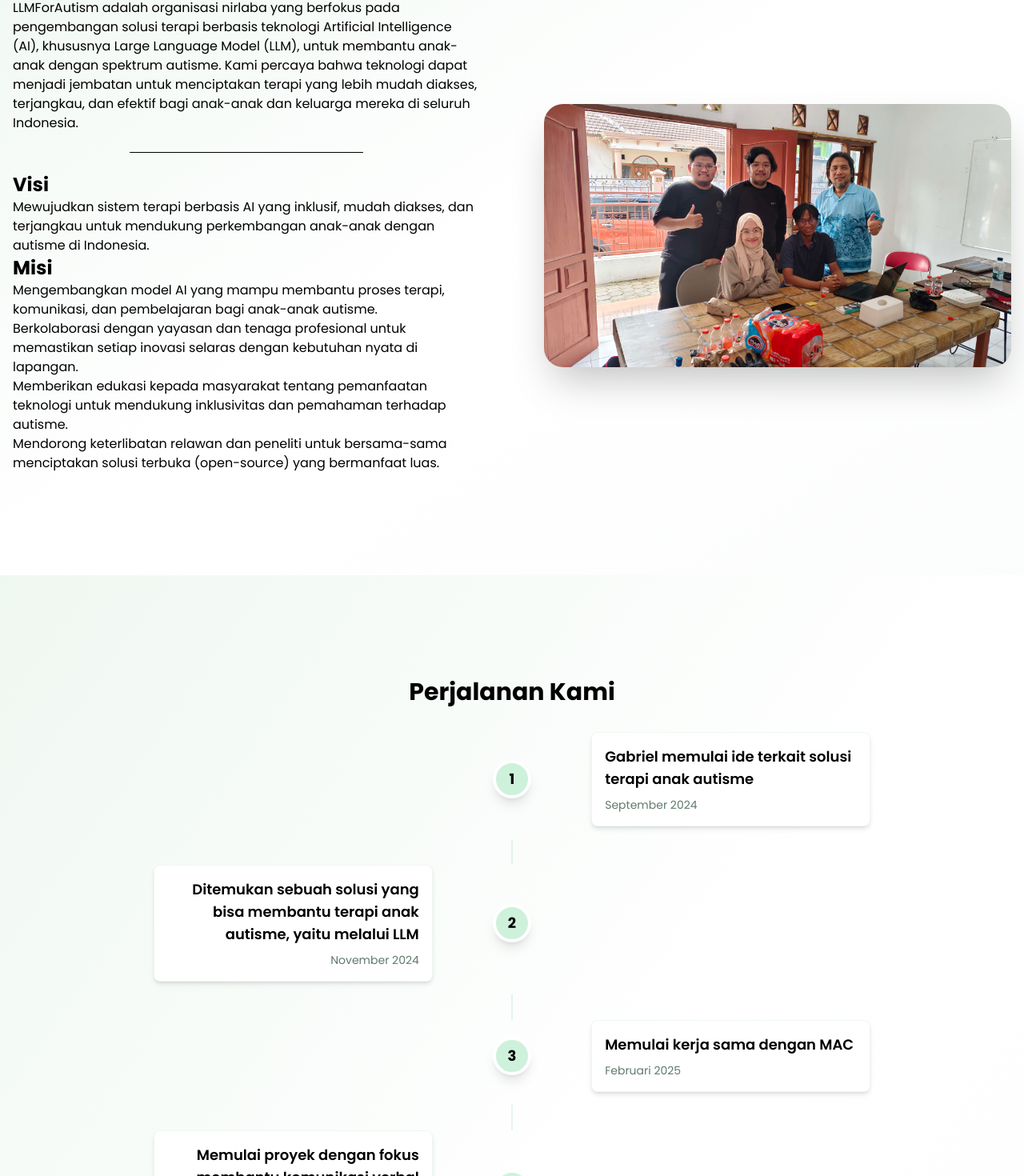
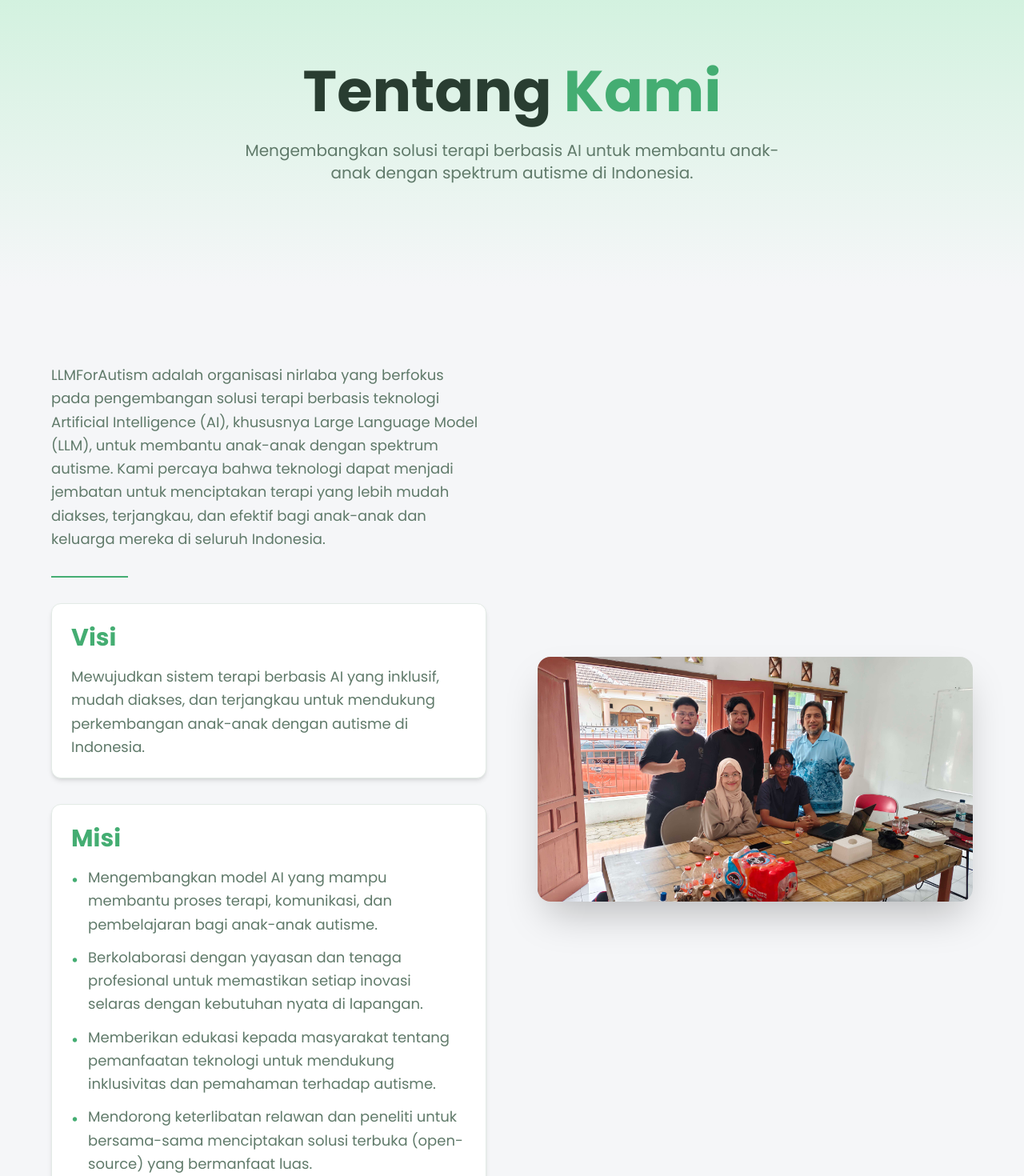
Before and after one commit to LLMForAutism/web, a Next.js app: page /about in a window 1280 px wide. Shown: the part 130-1600 px from the top of the page at 80% size. Built offline with nearby package versions, Linux system fonts and the light colour scheme.

Commit message:
style: improve ui consistency across all pages

```diff
--- a/src/app/about/components/about-us.tsx
+++ b/src/app/about/components/about-us.tsx
@@ -3,60 +3,151 @@ import visitToMac from "@/assets/img/kunjungan-ke-mac.jpg";
 
 export default function AboutUs() {
 	return (
-		<section className="relative overflow-hidden bg-gradient-to-br from-primary/20 via-background to-secondary/30 py-20 md:py-32">
-			<div className="flex container mx-auto px-4 gap-20 flex-col md:flex-row">
-				<div className="w-full order-2 md:order-1 md:w-1/2 md:max-w-1/2">
-					<p>
+		<>
+			{/* Hero Section */}
+			<section className="bg-gradient-to-b from-mint-green to-whitesmoke py-20 md:py-32 mt-20">
+				<div className="container mx-auto px-4">
+					<div className="max-w-4xl mx-auto text-center">
+						<h1
+							className="text-4xl md:text-6xl lg:text-7xl font-bold mb-6"
+							style={{ fontFamily: "Poppins, sans-serif" }}
+						>
+							<span className="text-foreground">Tentang </span>
+							<span className="text-jade-green">Kami</span>
+						</h1>
+						<p
+							className="text-lg md:text-xl text-muted-foreground max-w-2xl mx-auto"
+							style={{ fontFamily: "Poppins, sans-serif" }}
+						>
+							Mengembangkan solusi terapi berbasis AI untuk membantu anak-anak
+							dengan spektrum autisme di Indonesia.
+						</p>
+					</div>
+				</div>
+			</section>
+
+			{/* Main Content Section */}
+			<section className="py-16 md:py-24">
+				<div className="container mx-auto px-4">
+					<div className="grid lg:grid-cols-2 gap-12 lg:gap-16 items-center max-w-6xl mx-auto">
+						{/* Image */}
+						<div className="order-1 lg:order-2">
+							<div className="relative rounded-2xl overflow-hidden shadow-2xl">
+								<Image
+									src={visitToMac}
+									alt="Potret kunjungan ke MAC (Malang Autism Center)"
+									className="w-full h-auto object-cover"
+								/>
+							</div>
+						</div>
+
+						{/* Content */}
+						<div className="order-2 lg:order-1 space-y-8">
+							{/* About Description */}
+							<div>
+								<p
+									className="text-base md:text-lg text-muted-foreground leading-relaxed"
+									style={{ fontFamily: "Poppins, sans-serif" }}
+								>
 									LLMForAutism adalah organisasi nirlaba yang berfokus pada
 									pengembangan solusi terapi berbasis teknologi Artificial
 									Intelligence (AI), khususnya Large Language Model (LLM), untuk
 									membantu anak-anak dengan spektrum autisme. Kami percaya bahwa
-						teknologi dapat menjadi jembatan untuk menciptakan terapi yang lebih
-						mudah diakses, terjangkau, dan efektif bagi anak-anak dan keluarga
-						mereka di seluruh Indonesia.
+									teknologi dapat menjadi jembatan untuk menciptakan terapi yang
+									lebih mudah diakses, terjangkau, dan efektif bagi anak-anak
+									dan keluarga mereka di seluruh Indonesia.
 								</p>
-
-					<div className="flex justify-center">
-						<hr className="my-6 w-1/2" />
 							</div>
 
-					<h2 className="font-bold text-2xl">Visi</h2>
-					<p>
-						Mewujudkan sistem terapi berbasis AI yang inklusif, mudah diakses,
-						dan terjangkau untuk mendukung perkembangan anak-anak dengan autisme
-						di Indonesia.
+							{/* Divider */}
+							<div className="flex justify-center lg:justify-start">
+								<hr className="w-24 border-t-2 border-jade-green" />
+							</div>
+
+							{/* Vision */}
+							<div className="bg-white p-6 rounded-xl shadow-md border border-border">
+								<h2
+									className="font-bold text-2xl md:text-3xl mb-4 text-jade-green"
+									style={{ fontFamily: "Poppins, sans-serif" }}
+								>
+									Visi
+								</h2>
+								<p
+									className="text-base md:text-lg text-muted-foreground leading-relaxed"
+									style={{ fontFamily: "Poppins, sans-serif" }}
+								>
+									Mewujudkan sistem terapi berbasis AI yang inklusif, mudah
+									diakses, dan terjangkau untuk mendukung perkembangan
+									anak-anak dengan autisme di Indonesia.
 								</p>
+							</div>
 
-					<h2 className="font-bold text-2xl">Misi</h2>
-					<ul>
-						<li>
+							{/* Mission */}
+							<div className="bg-white p-6 rounded-xl shadow-md border border-border">
+								<h2
+									className="font-bold text-2xl md:text-3xl mb-4 text-jade-green"
+									style={{ fontFamily: "Poppins, sans-serif" }}
+								>
+									Misi
+								</h2>
+								<ul className="space-y-3 text-base md:text-lg text-muted-foreground">
+									<li
+										className="flex items-start gap-3"
+										style={{ fontFamily: "Poppins, sans-serif" }}
+									>
+										<span className="text-jade-green font-bold mt-1 flex-shrink-0">
+											•
+										</span>
+										<span className="leading-relaxed">
 											Mengembangkan model AI yang mampu membantu proses terapi,
 											komunikasi, dan pembelajaran bagi anak-anak autisme.
+										</span>
 									</li>
-						<li>
+									<li
+										className="flex items-start gap-3"
+										style={{ fontFamily: "Poppins, sans-serif" }}
+									>
+										<span className="text-jade-green font-bold mt-1 flex-shrink-0">
+											•
+										</span>
+										<span className="leading-relaxed">
 											Berkolaborasi dengan yayasan dan tenaga profesional untuk
-							memastikan setiap inovasi selaras dengan kebutuhan nyata di
-							lapangan.
+											memastikan setiap inovasi selaras dengan kebutuhan nyata
+											di lapangan.
+										</span>
 									</li>
-						<li>
-							Memberikan edukasi kepada masyarakat tentang pemanfaatan teknologi
-							untuk mendukung inklusivitas dan pemahaman terhadap autisme.
+									<li
+										className="flex items-start gap-3"
+										style={{ fontFamily: "Poppins, sans-serif" }}
+									>
+										<span className="text-jade-green font-bold mt-1 flex-shrink-0">
+											•
+										</span>
+										<span className="leading-relaxed">
+											Memberikan edukasi kepada masyarakat tentang pemanfaatan
+											teknologi untuk mendukung inklusivitas dan pemahaman
+											terhadap autisme.
+										</span>
 									</li>
-						<li>
-							Mendorong keterlibatan relawan dan peneliti untuk bersama-sama
-							menciptakan solusi terbuka (open-source) yang bermanfaat luas.
+									<li
+										className="flex items-start gap-3"
+										style={{ fontFamily: "Poppins, sans-serif" }}
+									>
+										<span className="text-jade-green font-bold mt-1 flex-shrink-0">
+											•
+										</span>
+										<span className="leading-relaxed">
+											Mendorong keterlibatan relawan dan peneliti untuk
+											bersama-sama menciptakan solusi terbuka (open-source) yang
+											bermanfaat luas.
+										</span>
 									</li>
 								</ul>
 							</div>
-
-				<div className="w-full order-1 md:order-2 md:w-1/2 md:max-w-1/2 flex justify-center items-center">
-					<Image
-						src={visitToMac}
-						alt="Potret kunjungan ke MAC (Malang Autism Center)"
-						className="relative rounded-3xl shadow-2xl w-full h-auto object-cover"
-					/>
+						</div>
 					</div>
 				</div>
 			</section>
+		</>
 	);
 }
--- a/src/app/about/components/our-journey.tsx
+++ b/src/app/about/components/our-journey.tsx
@@ -44,10 +44,27 @@ export default function OurRoadmap() {
 	];
 
 	return (
-		<section className="relative overflow-hidden bg-gradient-to-br from-primary/20 via-background to-secondary/30 py-20 md:py-32">
-			<div className="container mx-auto px-4 flex flex-col gap-8">
-				<h2 className="font-bold text-3xl text-center">Perjalanan Kami</h2>
+		<section className="py-16 md:py-24 bg-gradient-to-b from-whitesmoke to-whitesmoke">
+			<div className="container mx-auto px-4">
+				{/* Section Header */}
+				<div className="text-center mb-12 md:mb-16">
+					<h2
+						className="text-3xl md:text-4xl lg:text-5xl font-bold mb-4"
+						style={{ fontFamily: "Poppins, sans-serif" }}
+					>
+						<span className="text-foreground">Perjalanan </span>
+						<span className="text-jade-green">Kami</span>
+					</h2>
+					<p
+						className="text-base md:text-lg text-muted-foreground max-w-2xl mx-auto"
+						style={{ fontFamily: "Poppins, sans-serif" }}
+					>
+						Dari ide awal hingga inovasi yang berdampak nyata untuk anak-anak
+						dengan autisme
+					</p>
+				</div>
 
+				{/* Timeline */}
 				<div className="max-w-4xl mx-auto">
 					{roadmaps.map((item, index) => (
 						<RoadmapItem
--- a/src/app/about/components/ui/journey-item.tsx
+++ b/src/app/about/components/ui/journey-item.tsx
@@ -17,14 +17,24 @@ export default function RoadmapItem({
 	};
 
 	return (
-		<div className="relative text-sm">
+		<div className="relative">
+			{/* Desktop Layout (hidden on mobile) */}
+			<div className="hidden md:block">
 				<div className="grid grid-cols-5 gap-4 items-center">
 					{/* Left content (odd index) */}
 					{index % 2 === 1 ? (
 						<div className="col-span-2 text-right">
-						<div className="bg-white p-4 rounded-lg shadow-md border border-primary/20">
-							<h3 className="font-semibold text-lg mb-2">{roadmap.activity}</h3>
-							<p className="text-muted-foreground">
+							<div className="bg-white p-6 rounded-xl shadow-md border border-border hover:shadow-lg transition-shadow duration-300">
+								<h3
+									className="font-semibold text-lg mb-2 text-foreground"
+									style={{ fontFamily: "Poppins, sans-serif" }}
+								>
+									{roadmap.activity}
+								</h3>
+								<p
+									className="text-sm text-muted-foreground"
+									style={{ fontFamily: "Poppins, sans-serif" }}
+								>
 									{formattedDate(roadmap.date)}
 								</p>
 							</div>
@@ -35,7 +45,7 @@ export default function RoadmapItem({
 
 					{/* Center number */}
 					<div className="col-span-1 flex justify-center">
-					<div className="w-12 h-12 min-w-12 min-h-12 max-w-12 max-h-12 rounded-full bg-mint-green font-bold text-lg flex items-center justify-center z-10 border-4 border-white shadow-lg">
+						<div className="w-12 h-12 min-w-12 min-h-12 max-w-12 max-h-12 rounded-full bg-jade-green text-white font-bold text-lg flex items-center justify-center z-10 border-4 border-white shadow-lg">
 							{index + 1}
 						</div>
 					</div>
@@ -43,9 +53,17 @@ export default function RoadmapItem({
 					{/* Right content (even index) */}
 					{index % 2 === 0 ? (
 						<div className="col-span-2 text-left">
-						<div className="bg-white p-4 rounded-lg shadow-md border border-primary/20">
-							<h3 className="font-semibold text-lg mb-2">{roadmap.activity}</h3>
-							<p className="text-muted-foreground">
+							<div className="bg-white p-6 rounded-xl shadow-md border border-border hover:shadow-lg transition-shadow duration-300">
+								<h3
+									className="font-semibold text-lg mb-2 text-foreground"
+									style={{ fontFamily: "Poppins, sans-serif" }}
+								>
+									{roadmap.activity}
+								</h3>
+								<p
+									className="text-sm text-muted-foreground"
+									style={{ fontFamily: "Poppins, sans-serif" }}
+								>
 									{formattedDate(roadmap.date)}
 								</p>
 							</div>
@@ -58,9 +76,44 @@ export default function RoadmapItem({
 				{/* Vertical line connector (except for last item) */}
 				{index < roadmapsLength - 1 && (
 					<div className="flex justify-center">
-					<div className="w-0.5 h-8 bg-primary/30 mt-4"></div>
+						<div className="w-0.5 h-8 bg-jade-green/30 mt-4"></div>
 					</div>
 				)}
 			</div>
+
+			{/* Mobile Layout (visible on mobile only) */}
+			<div className="md:hidden">
+				<div className="flex gap-4 items-start">
+					{/* Number */}
+					<div className="flex flex-col items-center flex-shrink-0">
+						<div className="w-10 h-10 rounded-full bg-jade-green text-white font-bold text-base flex items-center justify-center border-4 border-white shadow-lg">
+							{index + 1}
+						</div>
+						{/* Vertical line connector (except for last item) */}
+						{index < roadmapsLength - 1 && (
+							<div className="w-0.5 h-full min-h-8 bg-jade-green/30 mt-2"></div>
+						)}
+					</div>
+
+					{/* Content */}
+					<div className="flex-1 pb-6">
+						<div className="bg-white p-4 rounded-xl shadow-md border border-border">
+							<h3
+								className="font-semibold text-base mb-2 text-foreground"
+								style={{ fontFamily: "Poppins, sans-serif" }}
+							>
+								{roadmap.activity}
+							</h3>
+							<p
+								className="text-xs text-muted-foreground"
+								style={{ fontFamily: "Poppins, sans-serif" }}
+							>
+								{formattedDate(roadmap.date)}
+							</p>
+						</div>
+					</div>
+				</div>
+			</div>
+		</div>
 	);
 }
--- a/src/app/about/page.tsx
+++ b/src/app/about/page.tsx
@@ -45,7 +45,7 @@ export const metadata: Metadata = {
 
 export default function About() {
 	return (
-		<div>
+		<div className="bg-whitesmoke">
 			<Navbar />
 			<AboutUs />
 			<OurRoadmap />
--- a/src/app/blogs/[slug]/layout.tsx
+++ b/src/app/blogs/[slug]/layout.tsx
@@ -9,7 +9,7 @@ export default function BlogPostLayout({
 	return (
 		<>
 			{/* Hero Section with Gradient Background */}
-			<section className="bg-gradient-to-br from-mint-green via-white to-whitesmoke pt-32 pb-12 md:pt-40 md:pb-16">
+			<section className="bg-gradient-to-b from-mint-green to-whitesmoke pt-32 pb-12 md:pt-40 md:pb-16">
 				<div className="container mx-auto px-4">
 					<div className="max-w-4xl mx-auto">
 						{/* Back to Blog Link */}
--- a/src/app/blogs/page.tsx
+++ b/src/app/blogs/page.tsx
@@ -48,7 +48,7 @@ export default function BlogsPage() {
 	return (
 		<>
 			{/* Hero Section */}
-			<section className="bg-gradient-to-br from-mint-green to-white py-20 md:py-32 mt-20">
+			<section className="bg-gradient-to-b from-mint-green to-whitesmoke py-20 md:py-32 mt-20">
 				<div className="container mx-auto px-4">
 					<div className="max-w-4xl mx-auto text-center">
 						<h1
--- a/src/components/blog-card.tsx
+++ b/src/components/blog-card.tsx
@@ -1,6 +1,9 @@
+"use client";
+
 import Link from "next/link";
 import { Calendar, Clock, User } from "lucide-react";
 import Image from "next/image";
+import { useState } from "react";
 
 export default function BlogCard({
 	slug,
@@ -21,18 +24,21 @@ export default function BlogCard({
 	category: string;
 	image?: string;
 }) {
+	const [imageError, setImageError] = useState(false);
+
 	return (
 		<Link href={`/blogs/${slug}`}>
 			<div className="group bg-white rounded-xl shadow-md hover:shadow-xl transition-all duration-300 overflow-hidden h-full flex flex-col cursor-pointer border border-border hover:border-jade-green">
 				{/* Image Placeholder */}
 				<div className="relative h-48 bg-gradient-to-br from-mint-green to-jade-green overflow-hidden">
-					{image ? (
+					{image && !imageError ? (
 						<Image
 							src={image}
 							alt={title}
 							fill
 							sizes="(max-width: 768px) 100vw, (max-width: 1200px) 50vw, 33vw"
 							className="object-cover group-hover:scale-105 transition-transform duration-300"
+							onError={() => setImageError(true)}
 						/>
 					) : (
 						<div className="w-full h-full flex items-center justify-center">
```
Lines whose indentation alone changed are shown as unchanged.
